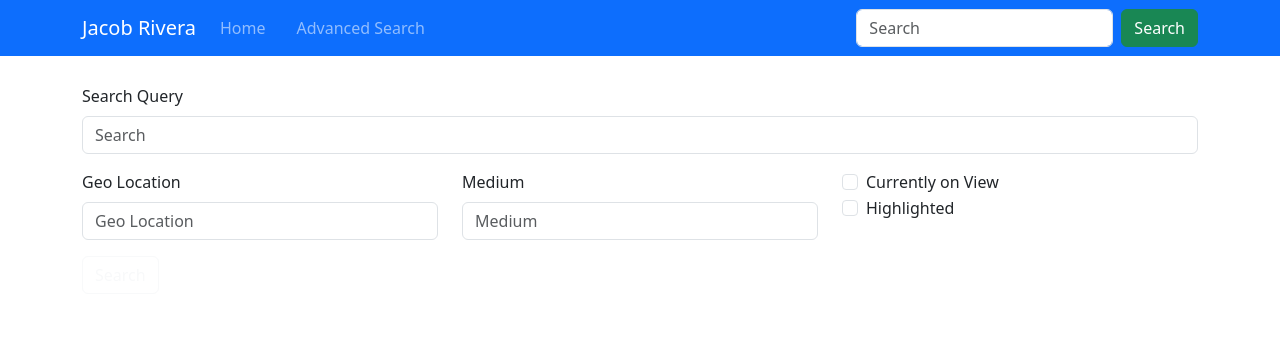
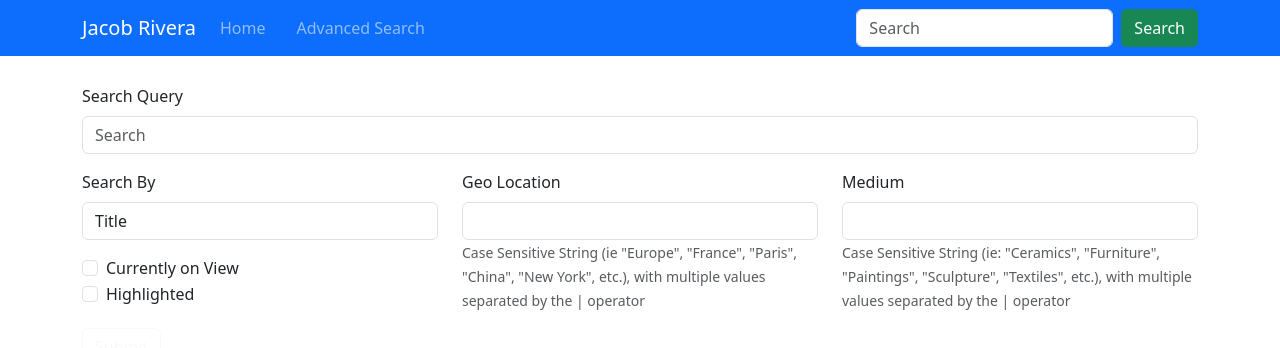
Before and after one commit to Progmr2077/Web422-A4, a Next.js app: page /search in a window 1280 px wide. Shown: the top 348 px of the page. Built offline with nearby package versions, Linux system fonts and the light colour scheme.

Commit message:
Put everything to the right values

```diff
--- a/pages/search.js
+++ b/pages/search.js
@@ -44,34 +44,49 @@ export default function AdvancedSearch() {
               <Form.Control
                 type="text"
                 placeholder="Search"
-                {...register('q', { required: true })}
-                className={errors.q ? 'is-invalid' : ''}
+                {...register('searchQuery', { required: true })}
+                className={errors.searchQuery ? 'is-invalid' : ''}
               />
-              {errors.q && <div className="invalid-feedback">This field is required</div>}
+              {errors.searchQuery && <div className="invalid-feedback">This field is required</div>}
             </Form.Group>
           </Col>
         </Row>
         <Row>
           <Col md={4}>
             <Form.Group className="mb-3">
+              <Form.Label>Search By</Form.Label>
+              <Form.Control as="select" {...register('SearchBy', { required: true })} className={errors.searchType ? 'is-invalid' : ''}>
+                <option value="Title">Title</option>
+                <option value="Tags">Tags</option>
+                <option value="Artist or Culture">Artist or Culture</option>
+              </Form.Control>
+              {errors.searchType && <div className="invalid-feedback">This field is required</div>}
+            </Form.Group>
+            <Form.Group className="mb-3">
+              <Form.Check type="checkbox" label="Currently on View" {...register('isOnView')} />
+              <Form.Check type="checkbox" label="Highlighted" {...register('isHighlight')} />
+            </Form.Group>
+          </Col>
+          <Col md={4}>
+            <Form.Group className="mb-3">
               <Form.Label>Geo Location</Form.Label>
-              <Form.Control type="text" placeholder="Geo Location" {...register('geoLocation')} />
+              <Form.Control type="text" {...register('geoLocation')} />
+              <Form.Text className="text-muted">
+                Case Sensitive String (ie "Europe", "France", "Paris", "China", "New York", etc.), with multiple values separated by the | operator
+              </Form.Text>
             </Form.Group>
           </Col>
           <Col md={4}>
             <Form.Group className="mb-3">
               <Form.Label>Medium</Form.Label>
-              <Form.Control type="text" placeholder="Medium" {...register('medium')} />
-            </Form.Group>
-          </Col>
-          <Col md={4}>
-            <Form.Group className="mb-3">
-              <Form.Check type="checkbox" label="Currently on View" {...register('isOnView')} />
-              <Form.Check type="checkbox" label="Highlighted" {...register('isHighlight')} />
+              <Form.Control type="text" {...register('medium')} />
+              <Form.Text className="text-muted">
+                Case Sensitive String (ie: "Ceramics", "Furniture", "Paintings", "Sculpture", "Textiles", etc.), with multiple values separated by the | operator
+              </Form.Text>
             </Form.Group>
           </Col>
         </Row>
-        <Button variant="outline-light" type="submit">Search</Button> {/* Change button color */}
+        <Button variant="outline-light" type="submit">Submit</Button> {/* Change button color */}
       </Form>
     </>
   );
```
